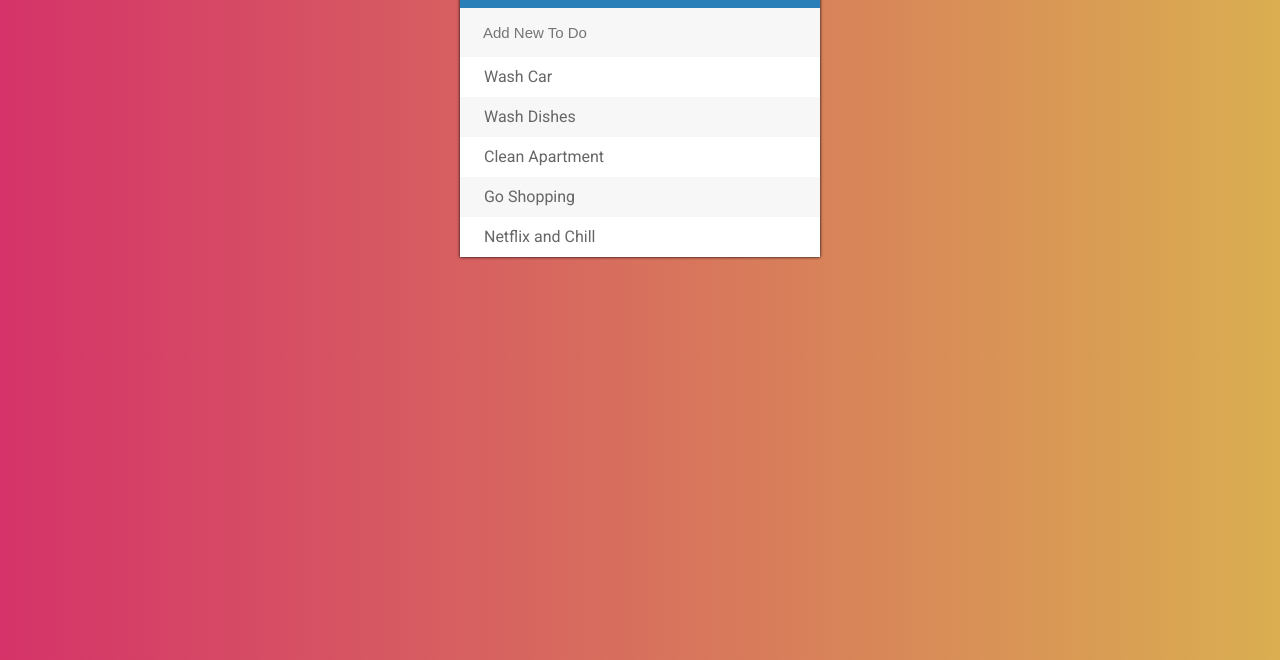
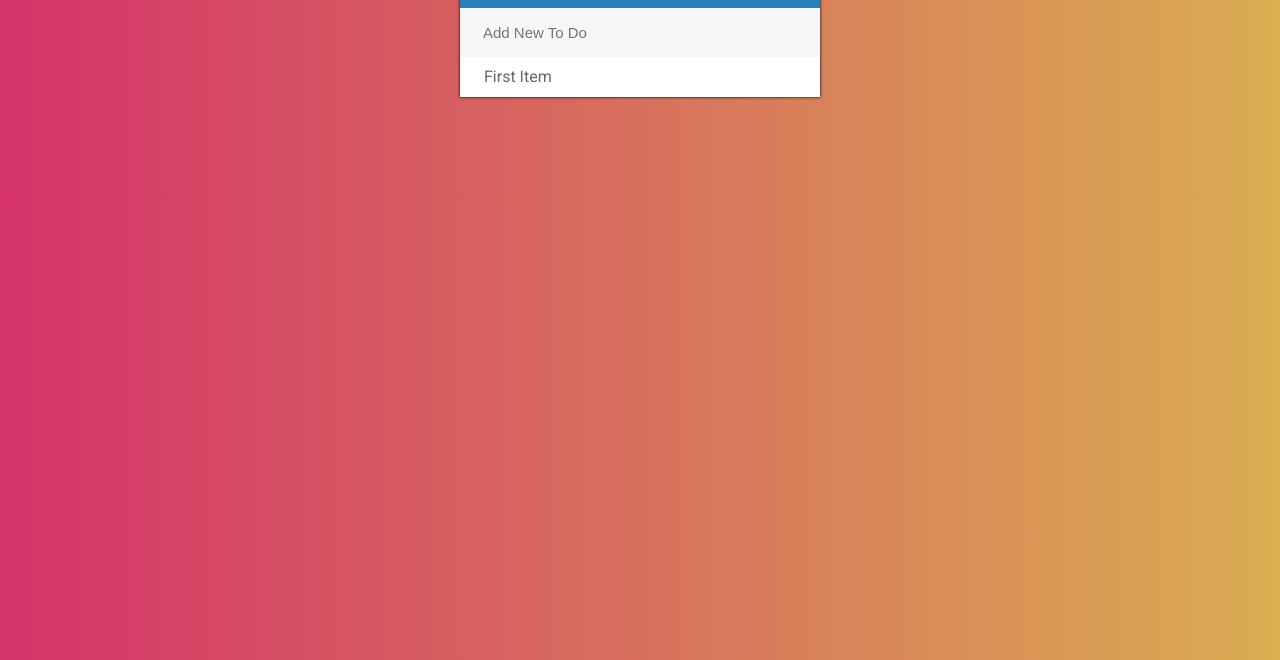
Before and after one commit to phrankson/ToDoList, a plain HTML site: page index.html in a window 1280 px wide. Shown: the part 140-800 px from the top of the page. Drawn offline with Linux system fonts and the light colour scheme.

Commit message:
changes to default list items

```diff
--- a/index.html
+++ b/index.html
@@ -15,11 +15,8 @@
         <h1> To-Do List <i class="fas fa-plus"></i> </h1>
         <input type="text" name="textfield" placeholder="Add New To Do">
         <ul>
-            <li><span><i class="fas fa-trash"></i></span> Wash Car</li>
-            <li> <span><i class="fas fa-trash"></i></span> Wash Dishes</li>
-            <li><span><i class="fas fa-trash"></i></span> Clean Apartment</li>
-            <li><span><i class="fas fa-trash"></i></span> Go Shopping</li>
-            <li><span><i class="fas fa-trash"></i></span> Netflix and Chill</li>
+            <li><span><i class="fas fa-trash"></i></span> First Item </li>
+
         </ul>
 
 
```
